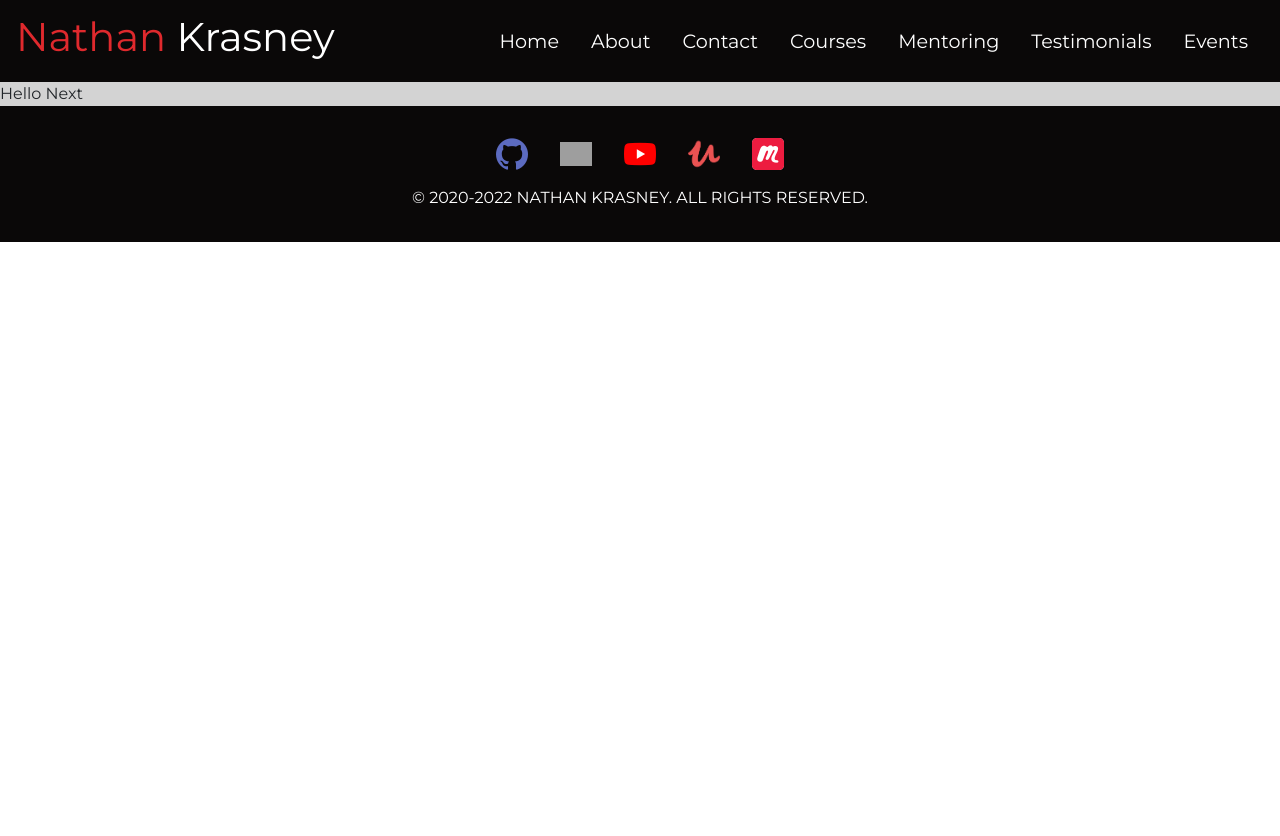
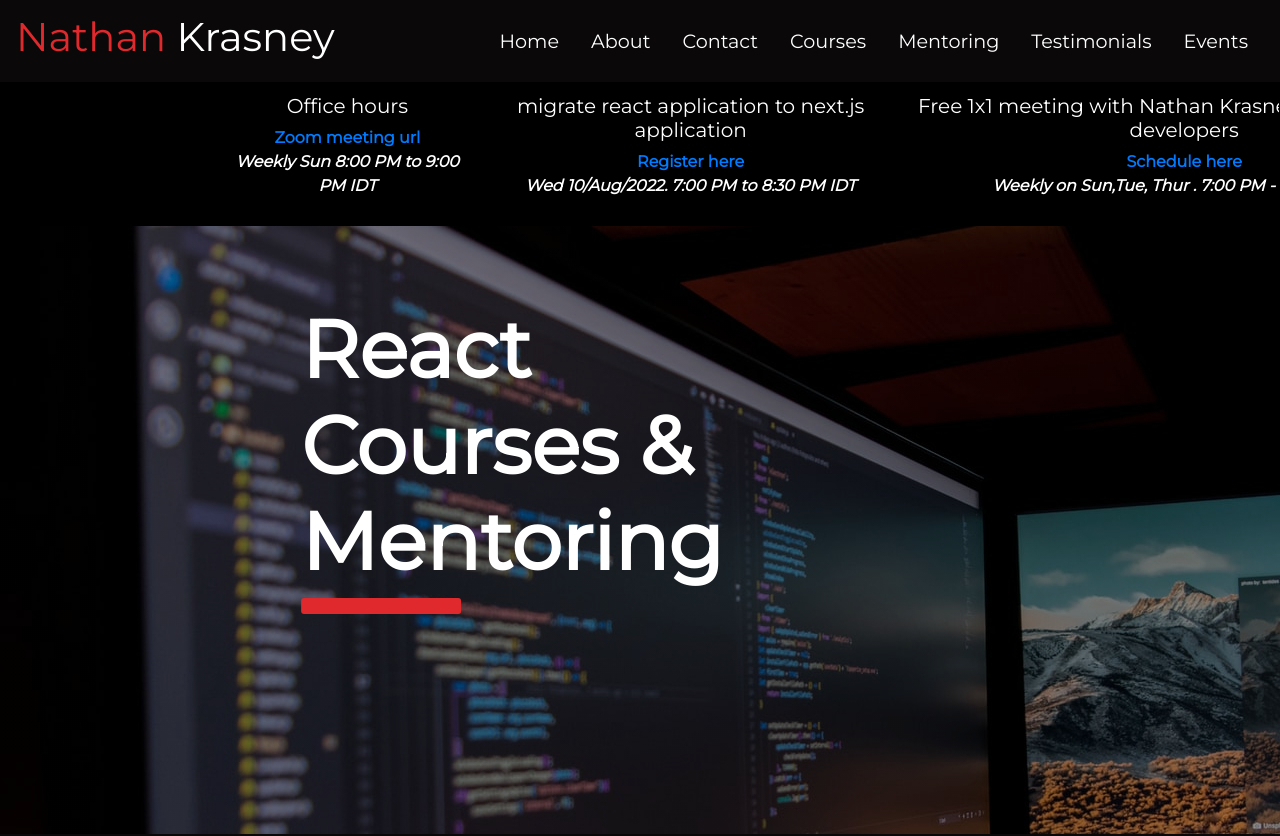
Before and after one commit to NathanKr/pass-2-tei-course-react-to-next-private, a Next.js app: page / in a window 1280 px wide. Shown: the top 836 px of the page. Before the commit the page ends 800 px from the top, so only its background shows below. Built offline with nearby package versions, Linux system fonts and the light colour scheme; no server answers; grey boxes are pictures that could not be loaded.

Commit message:
home page

```diff
--- a/pages/index.tsx
+++ b/pages/index.tsx
@@ -1,11 +1,27 @@
 import type { NextPage } from 'next'
+import Head from 'next/head';
+import EventsSlide from 'src/components/EventsSlide';
+import styles from 'styles/Home.module.css'
 
 const Home: NextPage = () => {
   return (
-    <div>
-      Hello Next
+    <div className={styles.Home}>
+      <Head>
+        <title>Nathan Krasney | React Courses & Mentoring</title>
+        <meta
+          name="description"
+          content="Learn react in a unique and effective way .Junior web developer - join our special mentoring program. Contact me for more info"
+        />
+      </Head>
+      <EventsSlide />
+      <div className={styles.Home_primary}>
+        <h1 className={styles.Home_text}>
+          React <br /> Courses & <br /> Mentoring
+        </h1>
+        <div className={styles.Home_red_bar}></div>
+      </div>
     </div>
-  )
+  );
 }
 
 export default Home
--- a/src/components/EventsSlide.tsx
+++ b/src/components/EventsSlide.tsx
@@ -1,6 +1,6 @@
 import { useState, useEffect } from "react";
-import IEvent from "../Interfaces/IEvent";
-import "./EventsSlide.css";
+import IEvent from "src/Interfaces/IEvent";
+import styles from "styles/EventsSlide.module.css";
 
 const EventsSlide = () => {
   const [EventsSildeArray, setEventsSildeArray] = useState<IEvent[]>([]);
@@ -18,8 +18,8 @@ const EventsSlide = () => {
   }, []);
 
   return (
-    <div className="EventsSlide">
-      <div className="EventsSlide-container">
+    <div className={styles.EventsSlide}>
+      <div className={styles.EventsSlide_container}>
         {EventsSildeArray
           ? EventsSildeArray.map((eventS, index) => {
               const urlElem = eventS.url ? (
@@ -27,10 +27,10 @@ const EventsSlide = () => {
               ) : null;
 
               return (
-                <div key={index} className="EventsSlide-text">
-                  <h5 className="EventsSlide-name">{eventS.title}</h5>
+                <div key={index} className={styles.EventsSlide_text}>
+                  <h5 className={styles.EventsSlide_name}>{eventS.title}</h5>
                   {urlElem}
-                  <p className="EventsSlide-date">{eventS.startDt}</p>
+                  <p className={styles.EventsSlide_date}>{eventS.startDt}</p>
                 </div>
               );
             })
--- a/src/components/EventsSlide.css
+++ b/styles/EventsSlide.module.css
@@ -10,7 +10,7 @@
   background-color: var(--black-color);
 }
 
-.EventsSlide-container {
+.EventsSlide_container {
   height: 100%;
   width: 100%;
   display: flex;
@@ -21,11 +21,11 @@
   animation-fill-mode: both;
 }
 
-.EventsSlide-container:hover {
+.EventsSlide_container:hover {
   animation-play-state: paused;
 }
 
-.EventsSlide-text {
+.EventsSlide_text {
   margin: 0 1rem;
   text-align: center;
   display: flex;
@@ -34,7 +34,7 @@
   font-weight: bold;
 }
 
-.EventsSlide-date {
+.EventsSlide_date {
   font-style: italic;
   font-weight: bold;
 }
--- /dev/null
+++ b/styles/Home.module.css
@@ -0,0 +1,52 @@
+.Home {
+    position: relative;
+    min-height: var(--bottom-footer);
+    display: flex;
+    align-items: center;
+    position: relative;
+    background: linear-gradient(
+        to right,
+        rgba(0, 0, 0, 0.39),
+        rgba(0, 0, 0, 0.39)
+      ),
+      url("/images/main-pic-2.jpg");
+  }
+
+  .Home_primary {
+    position: absolute;
+    top: 50%;
+    left: 40%;
+    transform: translate(-50%, -50%);
+  }
+
+  .Home_text {
+    font-size: 5rem;
+    font-weight: bold;
+  }
+
+  .Home_red_bar {
+    width: 10rem;
+    border-radius: 3px;
+    height: 1rem;
+    background-color: var(--name-color);
+  }
+
+  /* Media Queries */
+
+  @media screen and (max-width: 721px) {
+    .Home_text {
+      font-size: 4rem;
+    }
+  }
+
+  @media screen and (max-width: 583px) {
+    .Home_text {
+      font-size: 3rem;
+    }
+  }
+
+  @media screen and (max-width: 435px) {
+    .Home_text {
+      font-size: 2.5rem;
+    }
+  }
--- a/styles/globals.css
+++ b/styles/globals.css
@@ -16,4 +16,5 @@
 
 body {
   font-family: 'Montserrat', sans-serif !important;
+  color:white;
 }
```
Also changed, not shown: src/components/Home.css (deleted, +0 -52 lines), src/components/Home.tsx (deleted, +0 -26 lines).
